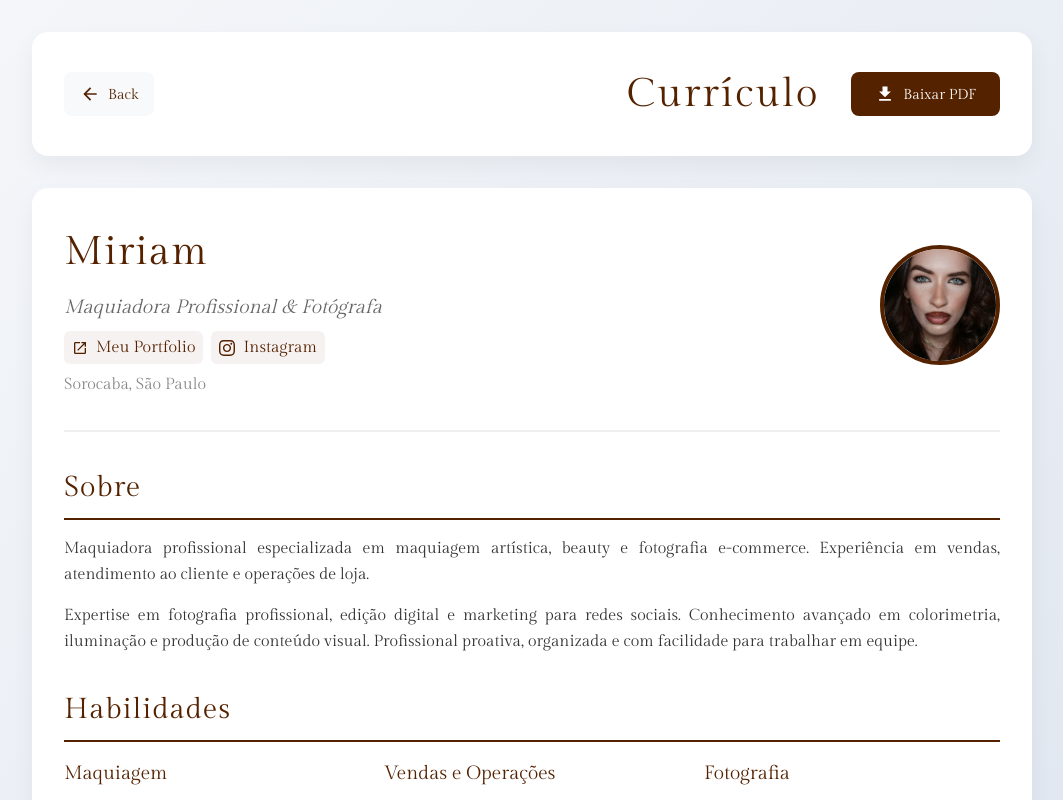
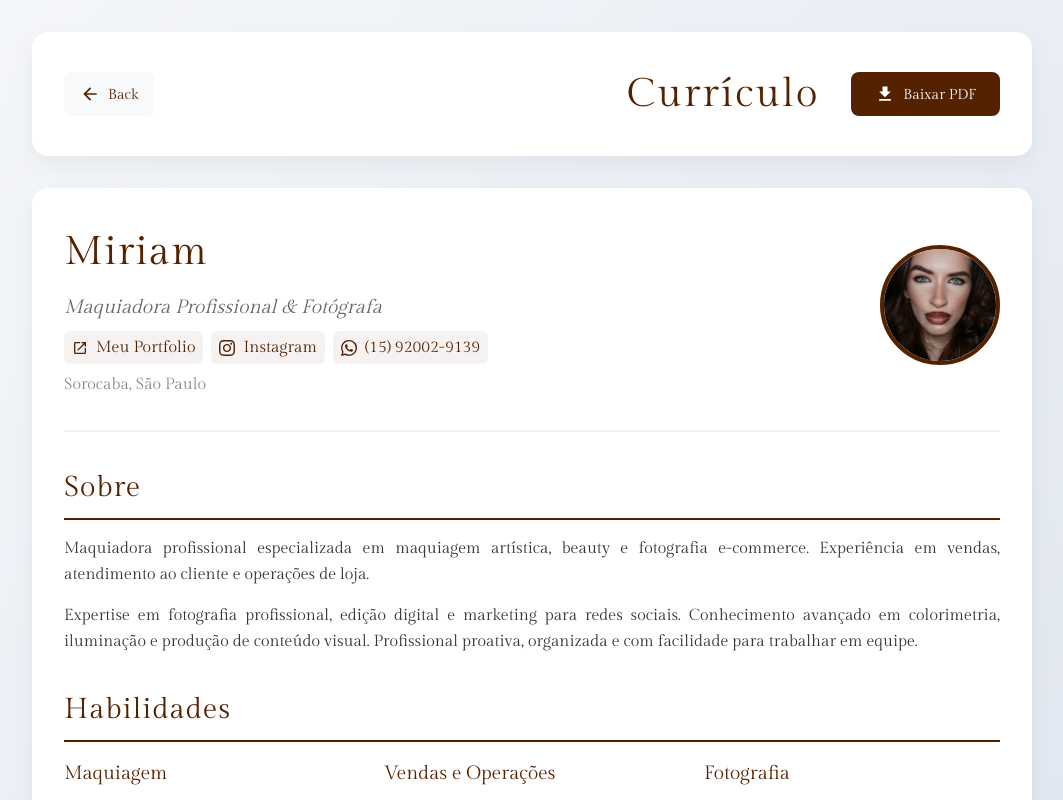
Before and after one commit to ferforastieri/MundoDeMiriam, a Vue app: page /curriculum in a window 1280 px wide. Shown: the top 800 px of the page, without its empty margins (108-1171 px from the left). Built offline with nearby package versions, Linux system fonts and the light colour scheme; no server answers.

Commit message:
feat: Add WhatsApp contact link to CurriculumProfile component for improved accessibility and communication options.

```diff
--- a/src/components/curriculum/CurriculumProfile.vue
+++ b/src/components/curriculum/CurriculumProfile.vue
@@ -41,6 +41,12 @@
                 <path d="M12 2.163c3.204 0 3.584.012 4.85.07 3.252.148 4.771 1.691 4.919 4.919.058 1.265.069 1.645.069 4.849 0 3.205-.012 3.584-.069 4.849-.149 3.225-1.664 4.771-4.919 4.919-1.266.058-1.644.07-4.85.07-3.204 0-3.584-.012-4.849-.07-3.26-.149-4.771-1.699-4.919-4.92-.058-1.265-.07-1.644-.07-4.849 0-3.204.013-3.583.07-4.849.149-3.227 1.664-4.771 4.919-4.919 1.266-.057 1.645-.069 4.849-.069zm0-2.163c-3.259 0-3.667.014-4.947.072-4.358.2-6.78 2.618-6.98 6.98-.059 1.281-.073 1.689-.073 4.948 0 3.259.014 3.668.072 4.948.2 4.358 2.618 6.78 6.98 6.98 1.281.058 1.689.072 4.948.072 3.259 0 3.668-.014 4.948-.072 4.354-.2 6.782-2.618 6.979-6.98.059-1.28.073-1.689.073-4.948 0-3.259-.014-3.667-.072-4.947-.196-4.354-2.617-6.78-6.979-6.98-1.281-.059-1.69-.073-4.949-.073zm0 5.838c-3.403 0-6.162 2.759-6.162 6.162s2.759 6.163 6.162 6.163 6.162-2.759 6.162-6.163c0-3.403-2.759-6.162-6.162-6.162zm0 10.162c-2.209 0-4-1.79-4-4 0-2.209 1.791-4 4-4s4 1.791 4 4c0 2.21-1.791 4-4 4zm6.406-11.845c-.796 0-1.441.645-1.441 1.44s.645 1.44 1.441 1.44c.795 0 1.439-.645 1.439-1.44s-.644-1.44-1.439-1.44z"/>
               </svg>
               Instagram
+            </a>
+            <a href="https://wa.me/55159920029139" target="_blank" rel="noopener noreferrer" class="whatsapp-link">
+              <svg width="16" height="16" viewBox="0 0 24 24" fill="currentColor">
+                <path d="M17.472 14.382c-.297-.149-1.758-.867-2.03-.967-.273-.099-.471-.148-.67.15-.197.297-.767.966-.94 1.164-.173.199-.347.223-.644.075-.297-.15-1.255-.463-2.39-1.475-.883-.788-1.48-1.761-1.653-2.059-.173-.297-.018-.458.13-.606.134-.133.298-.347.446-.52.149-.174.198-.298.298-.497.099-.198.05-.371-.025-.52-.075-.149-.669-1.612-.916-2.207-.242-.579-.487-.5-.669-.51-.173-.008-.371-.01-.57-.01-.198 0-.52.074-.792.372-.272.297-1.04 1.016-1.04 2.479 0 1.462 1.065 2.875 1.213 3.074.149.198 2.096 3.2 5.077 4.487.709.306 1.262.489 1.694.625.712.227 1.36.195 1.871.118.571-.085 1.758-.719 2.006-1.413.248-.694.248-1.289.173-1.413-.074-.124-.272-.198-.57-.347m-5.421 7.403h-.004a9.87 9.87 0 01-5.031-1.378l-.361-.214-3.741.982.998-3.648-.235-.374a9.86 9.86 0 01-1.51-5.26c.001-5.45 4.436-9.884 9.888-9.884 2.64 0 5.122 1.03 6.988 2.898a9.825 9.825 0 012.893 6.994c-.003 5.45-4.437 9.884-9.885 9.884m8.413-18.297A11.815 11.815 0 0012.05 0C5.495 0 .16 5.335.157 11.892c0 2.096.547 4.142 1.588 5.945L.057 24l6.305-1.654a11.882 11.882 0 005.683 1.448h.005c6.554 0 11.89-5.335 11.893-11.893A11.821 11.821 0 0020.885 3.488"/>
+              </svg>
+              (15) 92002-9139
             </a>
           </p>
           <p class="location">Sorocaba, São Paulo</p>
@@ -514,7 +520,8 @@
 }
 
 .profile-info .website .portfolio-link,
-.profile-info .website .instagram-link {
+.profile-info .website .instagram-link,
+.profile-info .website .whatsapp-link {
   display: inline-flex;
   align-items: center;
   gap: 0.5rem;
@@ -529,7 +536,8 @@
 }
 
 .profile-info .website .portfolio-link:hover,
-.profile-info .website .instagram-link:hover {
+.profile-info .website .instagram-link:hover,
+.profile-info .website .whatsapp-link:hover {
   background: rgba(82, 0, 0, 0.1);
   transform: translateY(-1px);
 }
```
